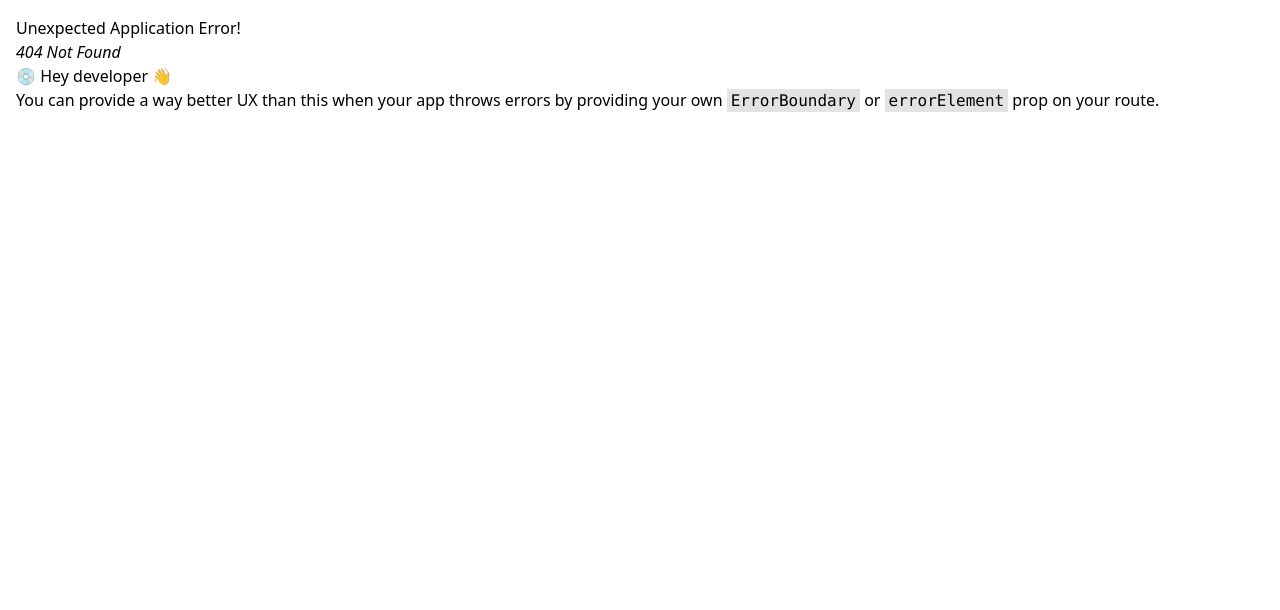
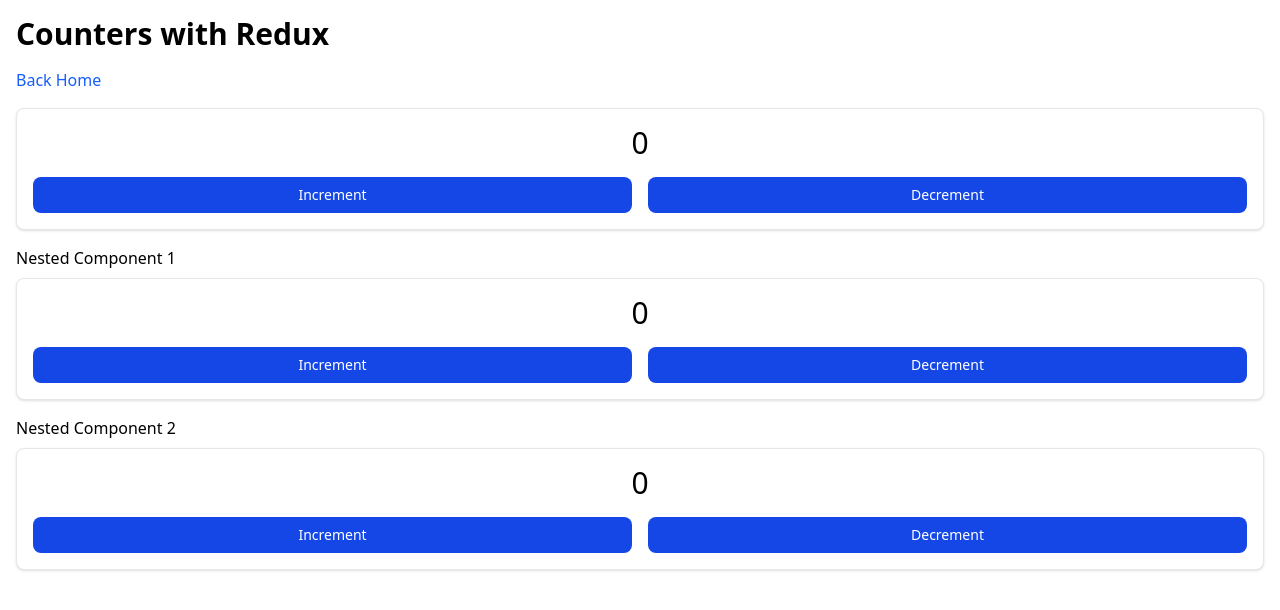
Before and after one commit to barnabas-lesti/react-sandbox, a React (Vite) app: page /counter/redux in a window 1280 px wide. Before the commit this address had no page. Shown: the top 610 px of the page. Built offline with nearby package versions, Linux system fonts and the light colour scheme.

Commit message:
feature(counter): add redux example

```diff
--- a/package.json
+++ b/package.json
@@ -13,10 +13,12 @@
     "lint:ci": "prettier . --check && eslint ."
   },
   "dependencies": {
+    "@reduxjs/toolkit": "^2.9.0",
     "clsx": "^2.1.1",
     "concurrently": "^9.2.0",
     "react": "^19.1.0",
     "react-dom": "^19.1.0",
+    "react-redux": "^9.2.0",
     "react-router": "^7.9.3",
     "zustand": "^5.0.8"
   },
--- a/src/app/App.tsx
+++ b/src/app/App.tsx
@@ -1,4 +1,6 @@
 import { createBrowserRouter, RouterProvider } from "react-router";
+
+import { StoreProvider } from "#store/StoreProvider";
 
 // import { CounterProvider } from "#features/counter/context/CounterProvider";
 import { APP_ROUTES } from "./routes/config";
@@ -7,10 +9,12 @@
 
 export function App() {
   return (
-    <div className="p-4">
+    <StoreProvider>
       {/* <CounterProvider> */}
-      <RouterProvider router={router} />
+      <div className="p-4">
+        <RouterProvider router={router} />
+      </div>
       {/* </CounterProvider> */}
-    </div>
+    </StoreProvider>
   );
 }
--- a/src/app/routes/config.tsx
+++ b/src/app/routes/config.tsx
@@ -17,6 +17,10 @@
         moduleLoader: () => import("#features/counter/prop/CounterWithPropDrillingPage"),
       }),
       createLazyRoute({
+        path: "counter/redux",
+        moduleLoader: () => import("#features/counter/redux/CounterWithReduxPage"),
+      }),
+      createLazyRoute({
         path: "counter/zustand",
         moduleLoader: () => import("#features/counter/zustand/CounterWithZustandPage"),
       }),
--- /dev/null
+++ b/src/features/counter/redux/CounterActions.ts
@@ -0,0 +1,3 @@
+import { counterSlice } from "./counterSlice";
+
+export const CounterActions = counterSlice.actions;
--- /dev/null
+++ b/src/features/counter/redux/CounterWithRedux.tsx
@@ -0,0 +1,37 @@
+import { useDispatch, useSelector } from "react-redux";
+
+import { Button } from "#core/ui/components/button/Button";
+import { Card } from "#core/ui/components/card/Card";
+import type { CardProps } from "#core/ui/components/card/CardProps";
+import { Typography } from "#core/ui/components/typography/Typography";
+import type { AppDispatch } from "#store/AppDispatch";
+import type { RootState } from "#store/RootState";
+
+import { CounterActions } from "./CounterActions";
+
+type CounterWithReduxProps = Omit<CardProps, "children">;
+
+export function CounterWithRedux(props: CounterWithReduxProps) {
+  const value = useSelector((state: RootState) => state.counter.value);
+  const dispatch = useDispatch<AppDispatch>();
+
+  return (
+    <Card {...props}>
+      <Typography className="text-3xl text-center mb-4">{value}</Typography>
+      <div className="flex gap-4">
+        <Button
+          className="w-full"
+          onClick={() => dispatch(CounterActions.increment())}
+        >
+          Increment
+        </Button>
+        <Button
+          className="w-full"
+          onClick={() => dispatch(CounterActions.decrement())}
+        >
+          Decrement
+        </Button>
+      </div>
+    </Card>
+  );
+}
--- /dev/null
+++ b/src/features/counter/redux/CounterWithReduxPage.tsx
@@ -0,0 +1,35 @@
+import { Link } from "#core/ui/components/link/Link";
+import { Typography } from "#core/ui/components/typography/Typography";
+
+import { CounterWithRedux } from "./CounterWithRedux";
+
+export default function CounterWithZustandPage() {
+  return (
+    <div className="flex flex-col gap-4">
+      <Typography variant="h1">Counters with Redux</Typography>
+
+      <Link to="/">Back Home</Link>
+
+      <CounterWithRedux />
+      <NestedComponent1 title="Nested Component 1" />
+      <SomeNestedComponent2 />
+    </div>
+  );
+}
+
+interface NestedComponent1Props {
+  title: string;
+}
+
+function NestedComponent1(props: NestedComponent1Props) {
+  return (
+    <div>
+      <Typography className="mb-2">{props.title}</Typography>
+      <CounterWithRedux />
+    </div>
+  );
+}
+
+function SomeNestedComponent2() {
+  return <NestedComponent1 title="Nested Component 2" />;
+}
--- /dev/null
+++ b/src/features/counter/redux/counterSlice.ts
@@ -0,0 +1,20 @@
+import { createSlice } from "@reduxjs/toolkit";
+
+interface CounterState {
+  value: number;
+}
+
+const initialState: CounterState = { value: 0 };
+
+export const counterSlice = createSlice({
+  name: "counter",
+  initialState,
+  reducers: {
+    increment(state) {
+      state.value += 1;
+    },
+    decrement(state) {
+      state.value -= 1;
+    },
+  },
+});
--- a/src/features/home/HomePage.tsx
+++ b/src/features/home/HomePage.tsx
@@ -11,10 +11,13 @@
           <Link to="/counter/prop-drilling">Counter with Prop Drilling</Link>
         </li>
         <li>
+          <Link to="/counter/context">Counter with Context API</Link>
+        </li>
+        <li>
           <Link to="/counter/zustand">Counter with Zustand</Link>
         </li>
         <li>
-          <Link to="/counter/context">Counter with Context API</Link>
+          <Link to="/counter/redux">Counter with Redux</Link>
         </li>
       </ul>
 
--- /dev/null
+++ b/src/store/AppDispatch.ts
@@ -0,0 +1,3 @@
+import type { STORE } from "./config";
+
+export type AppDispatch = typeof STORE.dispatch;
--- /dev/null
+++ b/src/store/RootState.ts
@@ -0,0 +1,3 @@
+import type { STORE } from "./config";
+
+export type RootState = ReturnType<typeof STORE.getState>;
--- /dev/null
+++ b/src/store/StoreProvider.tsx
@@ -0,0 +1,10 @@
+import type { PropsWithChildren } from "react";
+import { Provider } from "react-redux";
+
+import { STORE } from "./config";
+
+type StoreProviderProps = PropsWithChildren;
+
+export function StoreProvider(props: StoreProviderProps) {
+  return <Provider store={STORE}>{props.children}</Provider>;
+}
--- /dev/null
+++ b/src/store/config.ts
@@ -0,0 +1,9 @@
+import { configureStore } from "@reduxjs/toolkit";
+
+import { counterSlice } from "#features/counter/redux/counterSlice";
+
+export const STORE = configureStore({
+  reducer: {
+    counter: counterSlice.reducer,
+  },
+});
```
Also changed, not shown: 1 other file (tests, documents, lock files or other folders).
